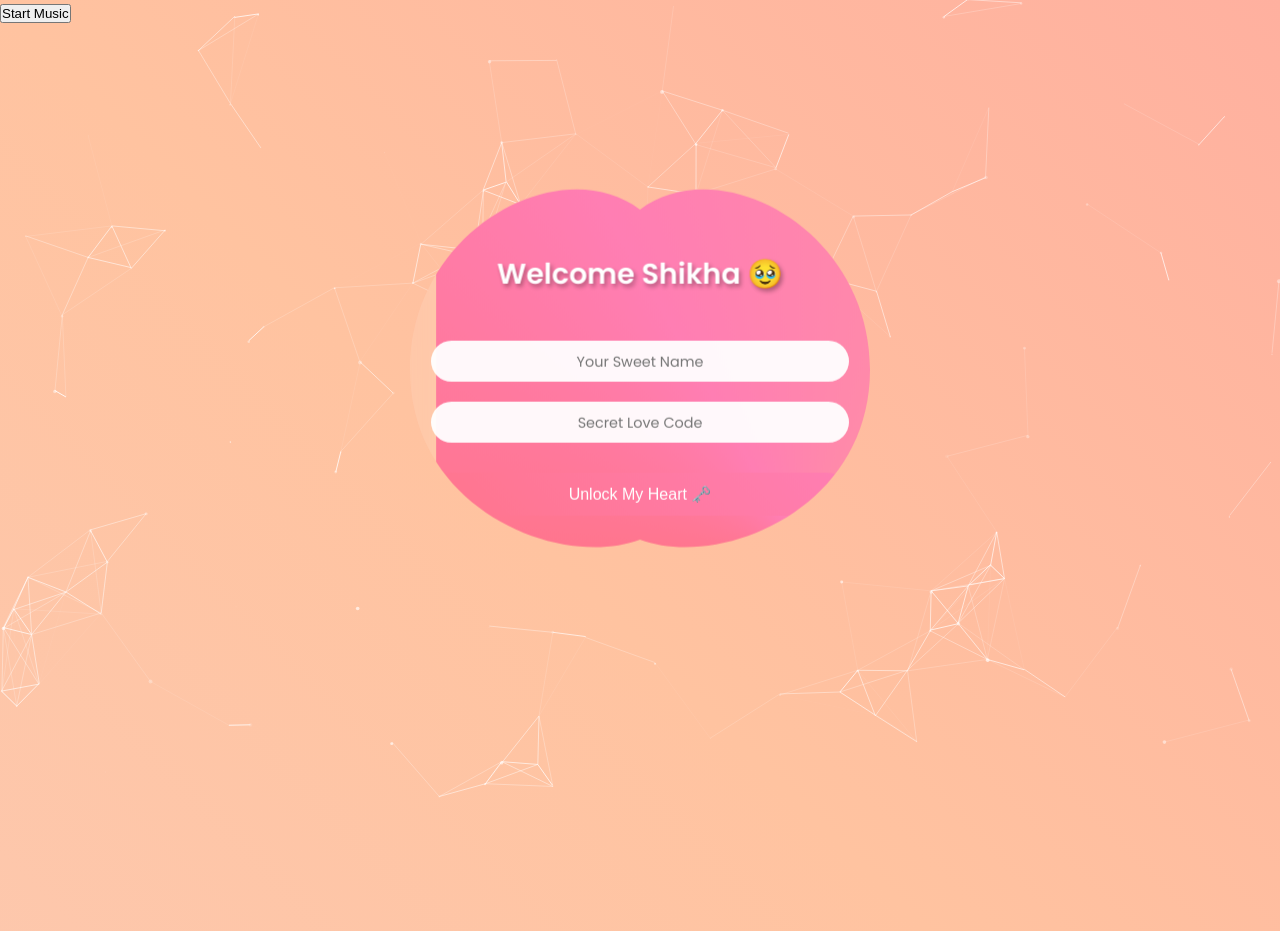
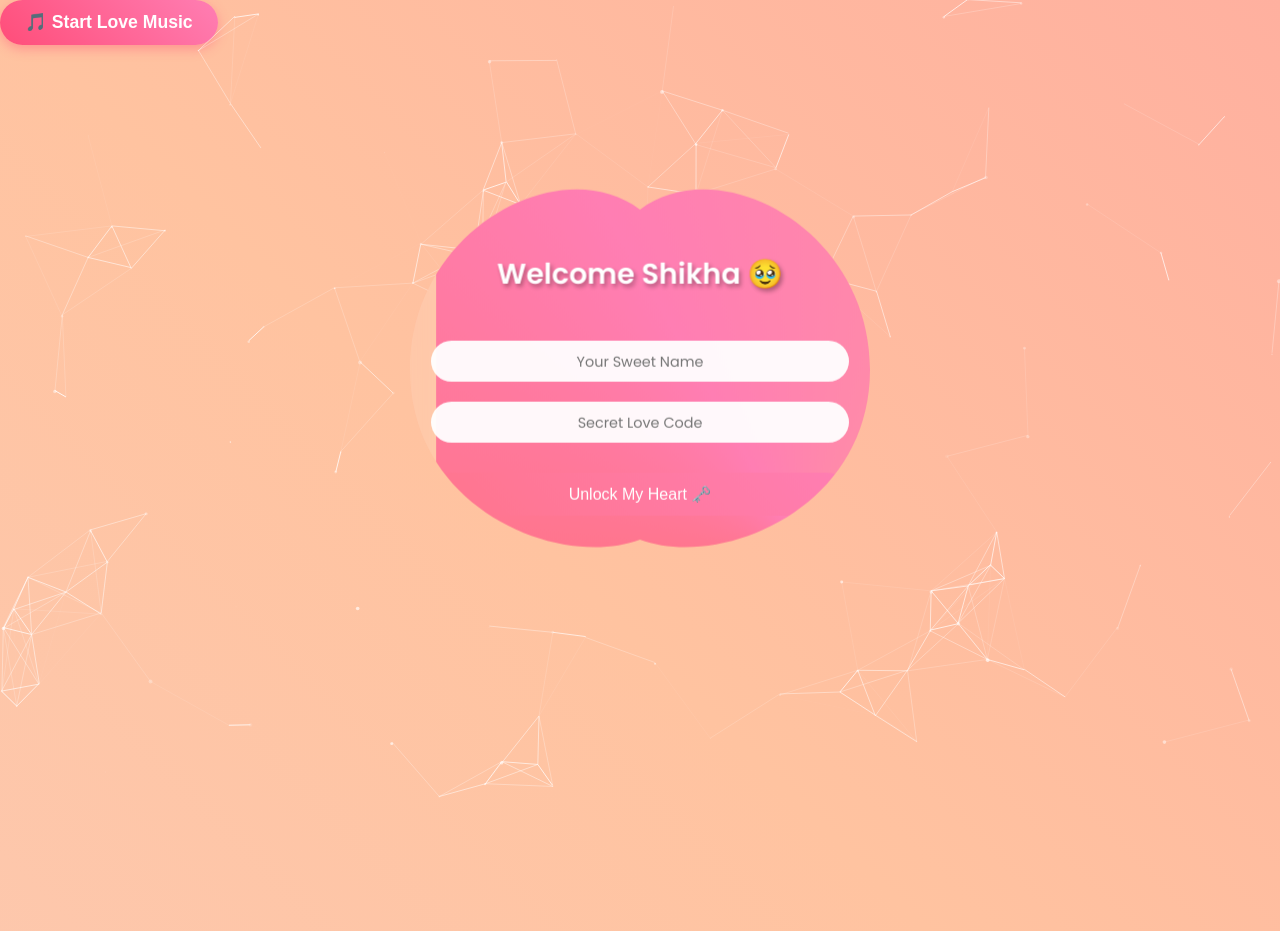
Before and after one commit to nirajjjj77/birthday-shikha, a website: page index.html in a window 1280 px wide. Drawn offline with nearby package versions, Linux system fonts and the light colour scheme.

Commit message:
music button edit

```diff
--- a/index.html
+++ b/index.html
@@ -317,11 +317,37 @@
 });
 
   </script>
-  <button onclick="playMusic()">Start Music</button>
+  <!-- 💖 Fancy Music Button -->
+  <button class="music-btn" onclick="playMusic()">🎵 Start Love Music</button>
+
   <script>
     function playMusic() {
-      window.musicPopup = window.open('music.html', 'musicWindow', 'width=1,height=1');
+      const musicWindow = window.open("music.html", "musicWindow", "width=1,height=1");
+      if (!musicWindow) {
+        alert("Please allow popups for this site to hear the music!");
+      }
     }
   </script>
+
+  <!-- 💅 Styling the Button -->
+  <style>
+    .music-btn {
+      background: linear-gradient(45deg, #ff4d79, #ff7eb3);
+      border: none;
+      border-radius: 25px;
+      padding: 12px 25px;
+      color: white;
+      font-size: 1.1rem;
+      font-weight: bold;
+      cursor: pointer;
+      box-shadow: 0 4px 12px rgba(255, 77, 121, 0.4);
+      transition: transform 0.2s ease, box-shadow 0.3s ease;
+    }
+
+    .music-btn:hover {
+      transform: scale(1.05);
+      box-shadow: 0 6px 20px rgba(255, 77, 121, 0.6);
+    }
+  </style>
 </body>
 </html>
```
Also changed, not shown: music.html (+1 -0 lines).
